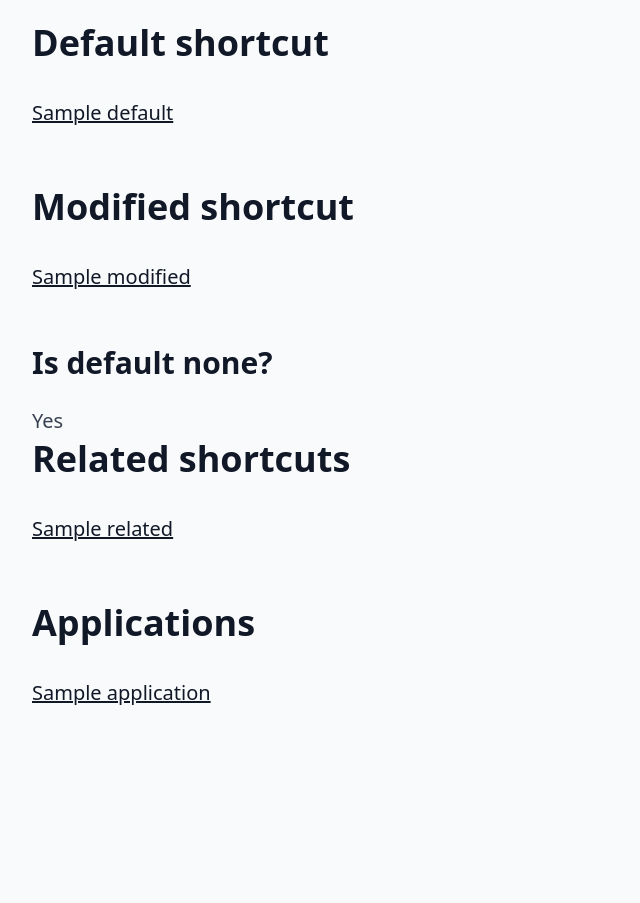
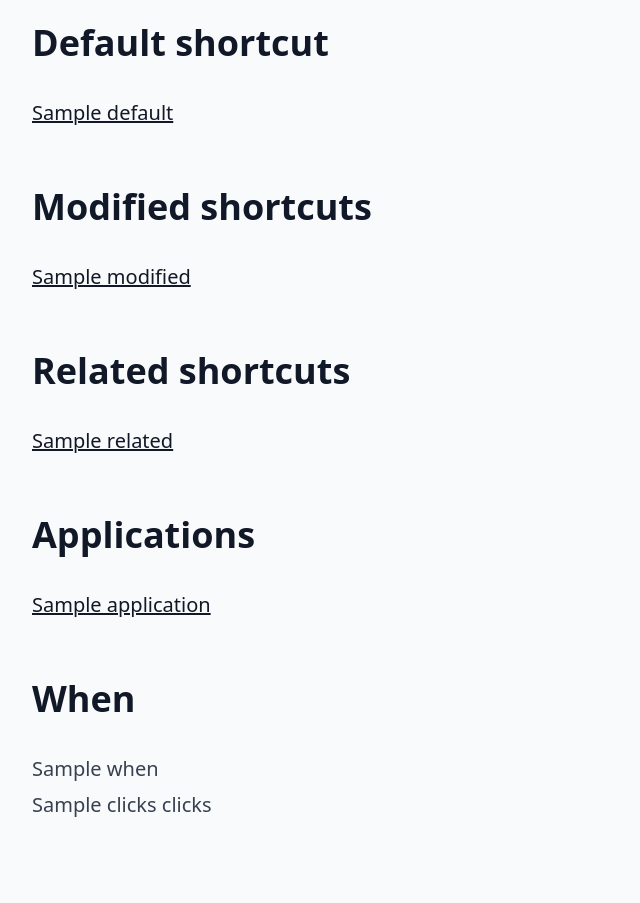
Before and after one commit to Khoding/keyboard_shortcuts, a Django app: template shortcuts/templates/shortcuts/shortcut_detail.html in a window 1280 px wide. Shown: the part 329-1232 px from the top of the page, without its empty margins (0-640 px from the left). Before the commit the page ends 1034 px from the top, so only its background shows below. Run offline with Django 4.2, Linux system fonts and the light colour scheme; the template is opened without the code that fills it: most values are stand-ins (such as "Sample title", 1, 10 or a date in 2020); style sheets or scripts are compiled from the project's sources; some libraries are stand-ins or nearby versions.

Commit message:
removed none_default added when added prefix added click count

```diff
--- a/shortcuts/admin.py
+++ b/shortcuts/admin.py
@@ -23,7 +23,7 @@ class ShortcutAdmin(SimpleHistoryAdmin):
             "shortcut",
         )
     }
-    list_filter = ("deleted_at", "none_default")
+    list_filter = ("deleted_at",)
 
 
 @admin.register(Application)
--- a/shortcuts/templates/shortcuts/shortcut_detail.html
+++ b/shortcuts/templates/shortcuts/shortcut_detail.html
@@ -7,7 +7,7 @@
 
   <section class="prose prose-xl dark:prose-invert">
     <h1>{{ shortcut }}</h1>
-    <p>{{ shortcut.description }}</p>
+    <p>{% firstof shortcut.prefix "" %} {{ shortcut.description }}</p>
 
     {% if shortcut.how_to_activate %}
       <p>{{ shortcut.how_to_activate }}</p>
@@ -21,14 +21,11 @@
 
     {% for sh in shortcut.modified.all %}
       {% if forloop.first %}
-        <h2>Modified shortcut</h2>
+        <h2>Modified shortcuts</h2>
       {% endif %}
 
       <a href="{{ sh.get_absolute_url }}" class="hover:no-underline">{{ sh }}</a>
     {% endfor %}
-
-    <h3>Is default none?</h3>
-    {{ shortcut.none_default|yesno|capfirst }}
 
     {% for sh in shortcut.related.all %}
       {% if forloop.first %}
@@ -45,5 +42,14 @@
 
       <a href="{{ application.get_absolute_url }}" class="hover:no-underline">{{ application }}</a>
     {% endfor %}
+
+    {% if shortcut.when %}
+      <h2>When</h2>
+      {{ shortcut.when }}
+    {% endif %}
+
+    <div>
+      {{ shortcut.clicks }} click{{ shortcut.clicks|pluralize }}
+    </div>
   </section>
 {% endblock content %}
--- a/shortcuts/views.py
+++ b/shortcuts/views.py
@@ -50,6 +50,7 @@ class ShortcutDetailView(DetailView):
     def get_object(self, queryset=None):
         """Get object"""
         obj = super(ShortcutDetailView, self).get_object(queryset=queryset)
+        obj.clicked()
         if obj.deleted_at:
             raise Http404
         return super().get_object()
```
Also changed, not shown: shortcuts/models.py (+18 -2 lines).
